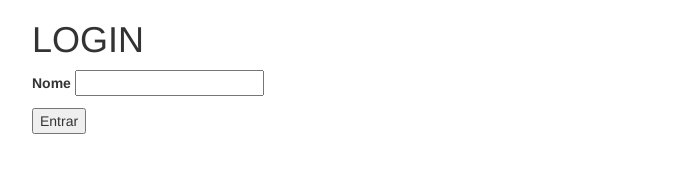
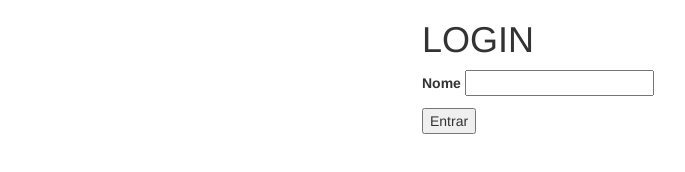
Before and after one commit to dnllink/chat-app, a website: page public/principal.html at #/chat in a window 1280 px wide. Shown: the whole page, without its empty margins (38-723 px from the left). Drawn offline with Linux system fonts and the light colour scheme.

Commit message:
adicionando elementos de estilo

```diff
--- a/public/partials/login.html
+++ b/public/partials/login.html
@@ -1,5 +1,7 @@
+<div class="row">
+    <div class="col-sm-4"></div>
+    <div class="col-sm-4">
         <h1>LOGIN</h1>
-<div>
         <p>
             <label>Nome</label>
             <input type="text" ng-model="nome" />
@@ -8,3 +10,5 @@
             <input type="button" value="Entrar" ng-click="logIn()">
         </p>
     </div>
+    <div class="col-sm-4"></div>
+</div>
```
Also changed, not shown: public/partials/chat.html (+7 -3 lines). Lines whose indentation alone changed are shown as unchanged.
